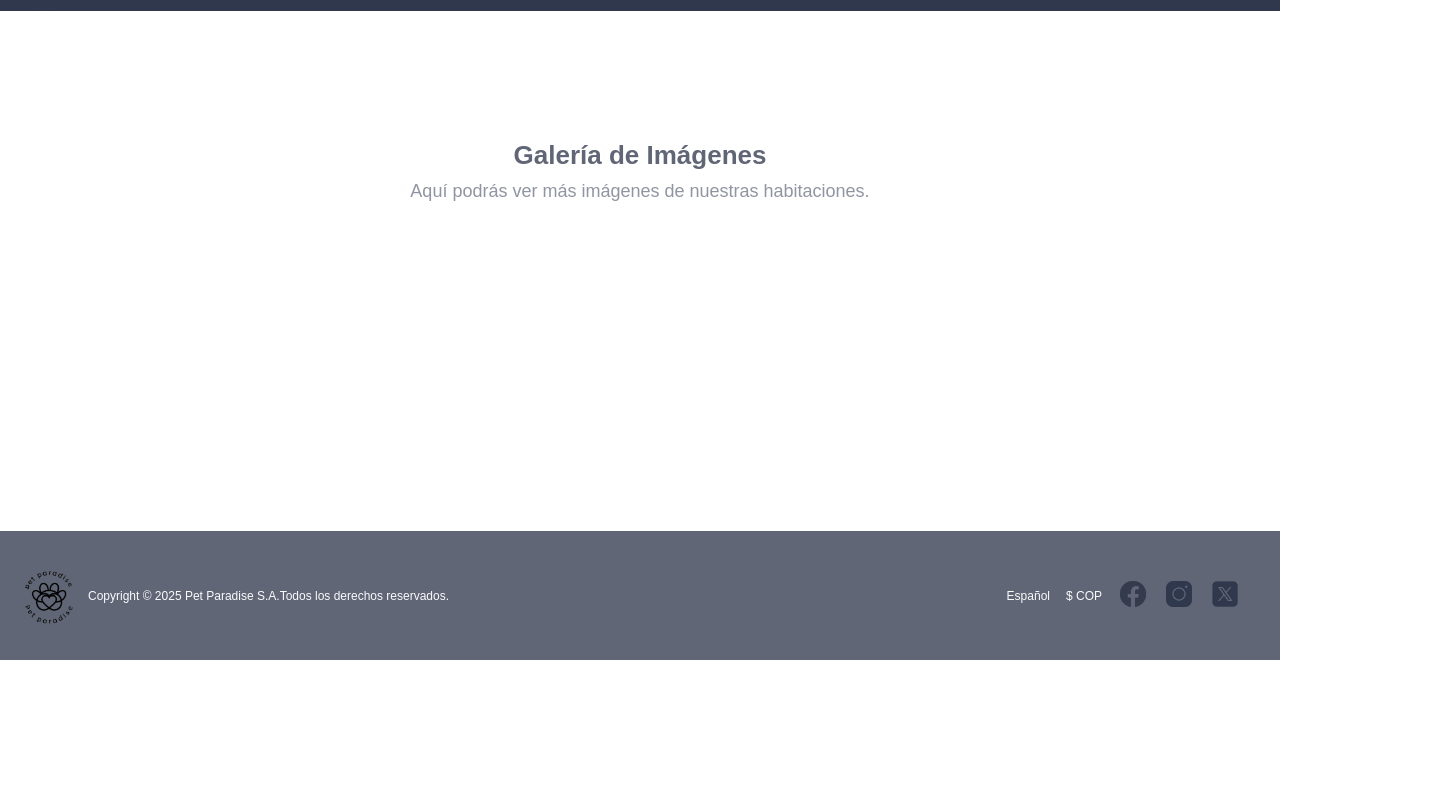
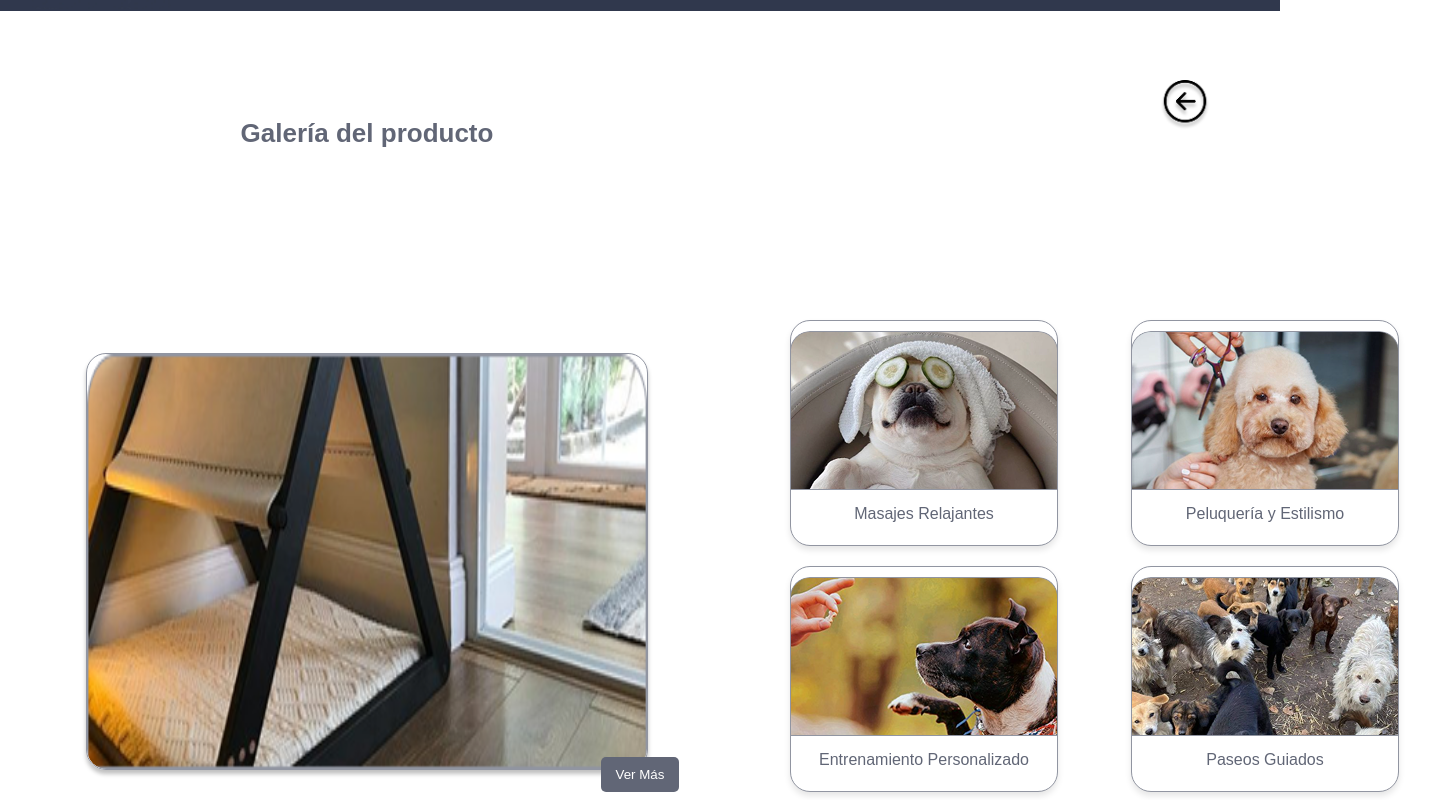
Before and after one commit to LuisDelgado-LD/integradorG5Front, a React (Vite) app: page /Galeria2 in a window 1280 px wide. Shown: the part 140-940 px from the top of the page, 1452 px wide, since content can reach past the window. Before the commit the page ends 800 px from the top, so only its background shows below. Built offline with nearby package versions, Linux system fonts and the light colour scheme; no server answers.

Commit message:
Se agegan nuevas pantallas de Admin

```diff
--- a/src/App.jsx
+++ b/src/App.jsx
@@ -7,6 +7,8 @@ import PalacioPeludo from "./Routes/PalacioPeludo.jsx";
 import RefugioConfortable from "./Routes/RefugioConfortable.jsx";
 import CuevaAcogedora from "./Routes/CuevaAcogedora.jsx";
 import Galeria2 from "./Routes/Galeria2.jsx";
+import Administrador from "./Routes/Administrador.jsx";
+import AgregarProducto from "./Routes/AgregarProducto.jsx";
 
 function App() {
   return (
@@ -20,6 +22,8 @@ function App() {
           <Route path="/RefugioConfortable" element={<RefugioConfortable />} />
           <Route path="/CuevaAcogedora" element={<CuevaAcogedora />} />
           <Route path="/Galeria2" element={<Galeria2 />} />
+          <Route path="/administrador" element={<Administrador />} />
+          <Route path="/agregar-producto" element={<AgregarProducto />} />
         </Route>
       </Routes>
     </Router>
--- a/src/Components/Header.jsx
+++ b/src/Components/Header.jsx
@@ -1,6 +1,9 @@
-import { Link } from "react-router-dom";
+import { Link, useLocation, useNavigate } from "react-router-dom";
 
 const Header = () => {
+  const location = useLocation();
+  const navigate = useNavigate();
+
   return (
     <header className="header">
       <div className="header-left">
@@ -14,8 +17,21 @@ const Header = () => {
       </div>
 
       <div className="header-right">
-        <Link to="/registro" className="btn">Registrar Mascota</Link>
-        <Link to="/login" className="btn">Iniciar sesión</Link>
+        {location.pathname === "/administrador" ? (
+          <div className="admin-header">
+            <span>Bienvenido, Administrador</span>
+            <button onClick={() => navigate("/agregar-producto")} className="admin-btn">
+              Añadir Producto
+            </button>
+            <img src="/img/grupo8.png" alt="Admin" className="admin-img" />
+          </div>
+        ) : (
+          <>
+            <Link to="/registro" className="btn">Registrar Mascota</Link>
+            <Link to="/login" className="btn">Iniciar sesión</Link>
+            <Link to="/administrador" className="admin-link">Panel de Administrador</Link>
+          </>
+        )}
       </div>
     </header>
   );
--- a/src/Context/utils/globalContext.jsx
+++ b/src/Context/utils/globalContext.jsx
@@ -6,31 +6,33 @@ export const GlobalContext = createContext();
 const initialState = {
   mascotas: [],
   habitaciones: [
-    {
-      id: 1,
-      nombre: "Palacio Peludo",
-      imagen: "/img/PalacioPeludo.png",
-      ruta: "/PalacioPeludo"
-    },
-    {
-      id: 2,
-      nombre: "Refugio Confortable",
-      imagen: "/img/RefugioConfortable.png",
-      ruta: "/RefugioConfortable"
-    },
-    {
-      id: 3,
-      nombre: "Cueva Acogedora",
-      imagen: "/img/CuevaAcogedora.png",
-      ruta: "/CuevaAcogedora"
-    }
-  ]
+    { id: 1, nombre: "Palacio Peludo", imagen: "/img/PalacioPeludo.png", ruta: "/PalacioPeludo" },
+    { id: 2, nombre: "Refugio Confortable", imagen: "/img/RefugioConfortable.png", ruta: "/RefugioConfortable" },
+    { id: 3, nombre: "Cueva Acogedora", imagen: "/img/CuevaAcogedora.png", ruta: "/CuevaAcogedora" }
+  ],
+  servicios: [
+    { id: 1, nombre: "Masajes Relajantes", imagen: "/img/MasajesRelajantes.png" },
+    { id: 2, nombre: "Peluquería y Estilismo", imagen: "/img/PeluqueríaYEstilismo.png" },
+    { id: 3, nombre: "Entrenamiento Personalizado", imagen: "/img/EntrenamientoPersonalizado.png" },
+    { id: 4, nombre: "Paseos Guiados", imagen: "/img/PaseosGuiados.png" }
+  ],
+  productos: []
 };
 
 const reducer = (state, action) => {
   switch (action.type) {
     case "SET_MASCOTAS":
       return { ...state, mascotas: action.payload };
+
+    case "SET_PRODUCTOS":
+      return { ...state, productos: action.payload };
+
+    case "AGREGAR_PRODUCTO":
+      return { ...state, productos: [...state.productos, action.payload] };
+
+    case "ELIMINAR_PRODUCTO":
+      return { ...state, productos: state.productos.filter(prod => prod.nombre !== action.payload) };
+
     default:
       return state;
   }
@@ -44,6 +46,11 @@ export const GlobalProvider = ({ children }) => {
       .then(response => response.json())
       .then(data => dispatch({ type: "SET_MASCOTAS", payload: data }))
       .catch(error => console.error("Error obteniendo mascotas:", error));
+
+    fetch("http://localhost:8080/api/productos")
+      .then(response => response.json())
+      .then(data => dispatch({ type: "SET_PRODUCTOS", payload: data }))
+      .catch(error => console.error("Error obteniendo productos:", error));
   }, []);
 
   return (
--- /dev/null
+++ b/src/Routes/Administrador.jsx
@@ -0,0 +1,44 @@
+import { useContext } from "react";
+import { useNavigate } from "react-router-dom";
+import { GlobalContext } from "../Context/utils/globalContext";
+
+const Administrador = () => {
+  const navigate = useNavigate();
+  const { state } = useContext(GlobalContext);
+
+  return (
+    <div className="admin-container">
+      <h2 className="admin-title">Bienvenido, Administrador</h2>
+      <button className="add-product-btn" onClick={() => navigate("/agregar-producto")}>
+        Añadir Producto
+      </button>
+      <img src="/img/Group8.png" alt="Admin Icon" className="admin-img" />
+
+      <div className="product-list">
+        <h3>Lista de Productos</h3>
+        <table>
+          <thead>
+            <tr>
+              <th>ID</th>
+              <th>Nombre</th>
+              <th>Acciones</th>
+            </tr>
+          </thead>
+          <tbody>
+            {state.productos.map((producto, index) => (
+              <tr key={index}>
+                <td>{index + 1}</td>
+                <td>{producto.nombre}</td>
+                <td>
+                  <button className="delete-btn">Eliminar</button>
+                </td>
+              </tr>
+            ))}
+          </tbody>
+        </table>
+      </div>
+    </div>
+  );
+};
+
+export default Administrador;
--- /dev/null
+++ b/src/Routes/AgregarProducto.jsx
@@ -0,0 +1,53 @@
+import { useState, useContext } from "react";
+import { useNavigate } from "react-router-dom";
+import { GlobalContext } from "../Context/utils/globalContext";
+
+const AgregarProducto = () => {
+  const { state, dispatch } = useContext(GlobalContext);
+  const navigate = useNavigate();
+  const [formData, setFormData] = useState({
+    nombre: "",
+    descripcion: "",
+    imagenes: [],
+  });
+  const [error, setError] = useState("");
+
+  const handleChange = (e) => {
+    setFormData({ ...formData, [e.target.name]: e.target.value });
+  };
+
+  const handleFileChange = (e) => {
+    setFormData({ ...formData, imagenes: [...e.target.files] });
+  };
+
+  const handleSubmit = (e) => {
+    e.preventDefault();
+    if (!formData.nombre || !formData.descripcion || formData.imagenes.length === 0) {
+      setError("Todos los campos son obligatorios");
+      return;
+    }
+
+    if (state.productos.some((prod) => prod.nombre === formData.nombre)) {
+      setError("El nombre del producto ya existe.");
+      return;
+    }
+
+    dispatch({ type: "AGREGAR_PRODUCTO", payload: formData });
+    navigate("/administrador");
+  };
+
+  return (
+    <div className="agregar-producto-container">
+      <h2>Agregar Producto</h2>
+      <form onSubmit={handleSubmit} className="form-producto">
+        <input type="text" name="nombre" placeholder="Nombre del producto" onChange={handleChange} required />
+        <textarea name="descripcion" placeholder="Descripción del producto" onChange={handleChange} required />
+        <input type="file" multiple onChange={handleFileChange} required />
+        <button type="submit">Guardar Producto</button>
+        {error && <p className="error">{error}</p>}
+      </form>
+    </div>
+  );
+};
+
+export default AgregarProducto;
--- a/src/Routes/Galeria2.jsx
+++ b/src/Routes/Galeria2.jsx
@@ -1,10 +1,48 @@
+import { useNavigate, useLocation } from "react-router-dom";
+import { useContext } from "react";
+import { GlobalContext } from "../Context/utils/globalContext";
+import Card from "../Components/Card";
+
 const Galeria2 = () => {
-    return (
-      <div className="galeria-container">
-        <h2>Galería de Imágenes</h2>
-        <p>Aquí podrás ver más imágenes de nuestras habitaciones.</p>
+  const navigate = useNavigate();
+  const location = useLocation();
+  const { state } = useContext(GlobalContext);
+
+  const servicios = [
+    { id: 1, nombre: "Masajes Relajantes", imagen: "/img/MasajesRelajantes.png" },
+    { id: 2, nombre: "Peluquería y Estilismo", imagen: "/img/PeluqueríaYEstilismo.png" },
+    { id: 3, nombre: "Entrenamiento Personalizado", imagen: "/img/EntrenamientoPersonalizado.png" },
+    { id: 4, nombre: "Paseos Guiados", imagen: "/img/PaseosGuiados.png" }
+  ];
+
+  return (
+    <div className="galeria-container">
+      <h2 className="galeria-title">Galería del producto</h2>
+
+      <div className="galeria-content">
+        <div className="imagen-principal">
+          <img src="/img/RefugioConfortable.png" alt="Refugio Confortable" />
+        </div>
       </div>
-    );
-  };
 
-  export default Galeria2;
+      <div className="galeria-secundaria">
+        {servicios.map((servicio) => (
+          <Card key={servicio.id} nombre={servicio.nombre} imagen={servicio.imagen} ruta="/detalle-servicio" />
+        ))}
+      </div>
+
+      <button className="ver-mas" onClick={() => navigate("/detalle-galeria")}>
+        Ver Más
+      </button>
+
+      <img
+        src="/img/flecha.png"
+        alt="Volver"
+        className="back-arrow"
+        onClick={() => navigate(-1)}
+      />
+    </div>
+  );
+};
+
+export default Galeria2;
--- a/src/Routes/PalacioPeludo.jsx
+++ b/src/Routes/PalacioPeludo.jsx
@@ -15,7 +15,7 @@ const PalacioPeludo = () => {
           src="/img/PalacioPeludo.png"
           alt="Palacio Peludo"
           className="palacio-img"
-          onClick={() => navigate("/Galeria2")}
+          onClick={() => navigate("/Galeria2", { state: { imagen: "/img/PalacioPeludo.png" } })}
           style={{ cursor: "pointer" }}
         />
 
--- a/src/index.css
+++ b/src/index.css
@@ -259,8 +259,8 @@ body {
 }
 
 .RedesSociales img {
-  width: 30px; /* Define el ancho deseado */
-  height: 30px; /* Define la altura deseada */
+  width: 30px;
+  height: 30px;
   object-fit: contain;
 }
 
@@ -274,8 +274,8 @@ body {
 }
 
 .footer-CopyRight img{
-  width: 5rem; /* Define el ancho deseado */
-  height: 5rem; /* Define la altura deseada */
+  width: 5rem;
+  height: 5rem;
   object-fit: contain;
 }
 
@@ -387,7 +387,7 @@ body {
   }
 
   .RedesSociales {
-    margin-top: 0.2rem; /* Espacio entre el texto y los logos */
+    margin-top: 0.2rem;
   }
 }
 
@@ -811,3 +811,203 @@ body {
   color: #616676;
   margin-top: 10px;
 }
+
+.galeria-container {
+  position: relative;
+  padding: 20px;
+  width: 100%;
+}
+
+.galeria-title {
+  width: 562px;
+  height: 53px;
+  font-family: Poppins, sans-serif;
+  font-weight: 500;
+  font-size: 26px;
+  line-height: 27px;
+  color: #616676;
+  margin-left: 46px;
+}
+
+.back-arrow {
+  position: absolute;
+  top: -20px;
+  right: 50px;
+  width: 50px;
+  height: 50px;
+  cursor: pointer;
+}
+
+.galeria-content {
+  display: flex;
+  width: 100%;
+  align-items: center;
+  margin-top: 180px;
+}
+
+.imagen-principal {
+  width: 562px;
+  height: 417px;
+  position: relative;
+  left: 46px;
+  border-radius: 20px;
+  border: 1px solid #9195A1;
+  box-shadow: 0px 4px 4px 0px #00000040;
+}
+
+.imagen-principal img {
+  width: 100%;
+  height: 100%;
+  border-radius: 20px;
+}
+
+.galeria-secundaria {
+  width: 662px;
+  height: 417px;
+  position: relative;
+  left: 750px;
+  display: grid;
+  grid-template-columns: repeat(2, 1fr);
+  grid-template-rows: repeat(2, 1fr);
+  gap: 20px;
+  margin-top: -450px;
+}
+
+.card {
+  width: 268px;
+  height: 226px;
+  background: white;
+  border: 1px solid #9195A1;
+  border-radius: 20px;
+  text-align: center;
+  display: flex;
+  flex-direction: column;
+  align-items: center;
+  padding: 10px;
+}
+
+.card-img {
+  width: 268px;
+  height: 159px;
+  border-top-left-radius: 20px;
+  border-top-right-radius: 20px;
+}
+
+.card-title {
+  font-family: Poppins, sans-serif;
+  font-weight: 500;
+  font-size: 16px;
+  line-height: 27px;
+  color: #616676;
+  margin-top: 10px;
+}
+
+.card .btn {
+  display: none;
+}
+
+.boton-container {
+  display: flex;
+  justify-content: center;
+  margin-top: 30px;
+}
+
+.ver-mas {
+  background-color: #616676;
+  color: white;
+  padding: 10px 15px;
+  border: none;
+  border-radius: 5px;
+  cursor: pointer;
+  position: relative;
+  top: 20px;
+
+.admin-container {
+  text-align: center;
+  padding: 20px;
+}
+
+.admin-title {
+  font-size: 24px;
+  font-weight: bold;
+  color: #333;
+}
+
+.add-product-btn {
+  background-color: #616676;
+  color: white;
+  padding: 10px 15px;
+  border: none;
+  cursor: pointer;
+}
+
+.product-list {
+  margin-top: 20px;
+}
+
+table {
+  width: 100%;
+  border-collapse: collapse;
+}
+
+th, td {
+  padding: 10px;
+  border-bottom: 1px solid #ddd;
+}
+
+.delete-btn {
+  background-color: red;
+  color: white;
+  border: none;
+  padding: 5px 10px;
+  cursor: pointer;
+}
+
+.admin-container {
+  position: relative;
+  padding: 20px;
+  width: 100%;
+}
+
+.admin-title {
+  position: absolute;
+  width: 350px;
+  height: 53px;
+  top: 37px;
+  left: 928px;
+  font-family: Poppins, sans-serif;
+  font-weight: 500;
+  font-size: 26px;
+  line-height: 27px;
+  letter-spacing: 0%;
+  color: #616676;
+}
+
+.add-product-btn {
+  position: absolute;
+  width: 170.73px;
+  height: 27px;
+  top: 97px;
+  left: 1117px;
+  font-family: Poppins, sans-serif;
+  font-weight: 500;
+  font-size: 16px;
+  line-height: 18px;
+  letter-spacing: 0%;
+  text-align: center;
+  color: #FFFFFF;
+  background-color: #616676;
+  border: none;
+  border-radius: 5px;
+  cursor: pointer;
+  padding: 5px 10px;
+}
+
+.admin-img {
+  position: absolute;
+  width: 67px;
+  height: 67px;
+  top: 1026px;
+  left: 1984px;
+}
+}
```
Also changed, not shown: public/img/Group8.png (added).
